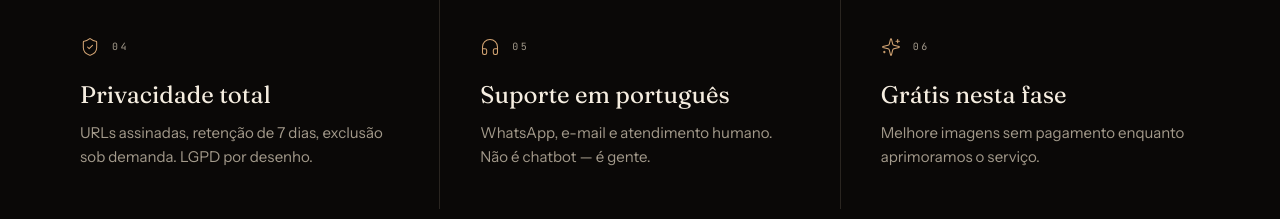
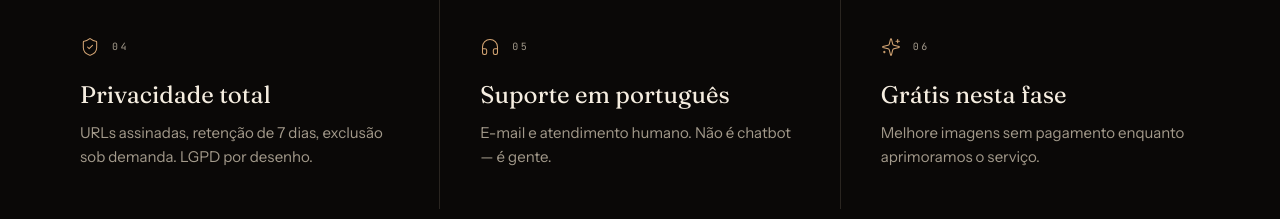
Before and after one commit to aquareladecorr-ops/ultraimage-ai, a Next.js app: page / in a window 1280 px wide. Shown: the part 3460-3679 px from the top of the page. Built offline with nearby package versions, Linux system fonts and the light colour scheme; no server answers.

Commit message:
Remove WhatsApp from homepage support text

```diff
--- a/src/components/landing/benefits.tsx
+++ b/src/components/landing/benefits.tsx
@@ -6,7 +6,7 @@ export function Benefits() {
     { icon: Layers, t: "Até 100 megapixels", d: "Saída até 10000×10000. Suficiente para canvas de 2 metros, álbuns premium e impressão offset." },
     { icon: Zap, t: "Processamento local", d: "As imagens são processadas pelo agente local conectado ao serviço." },
     { icon: ShieldCheck, t: "Privacidade total", d: "URLs assinadas, retenção de 7 dias, exclusão sob demanda. LGPD por desenho." },
-    { icon: Headphones, t: "Suporte em português", d: "WhatsApp, e-mail e atendimento humano. Não é chatbot — é gente." },
+    { icon: Headphones, t: "Suporte em português", d: "E-mail e atendimento humano. Não é chatbot — é gente." },
     { icon: Sparkles, t: "Grátis nesta fase", d: "Melhore imagens sem pagamento enquanto aprimoramos o serviço." },
   ];
 
```
